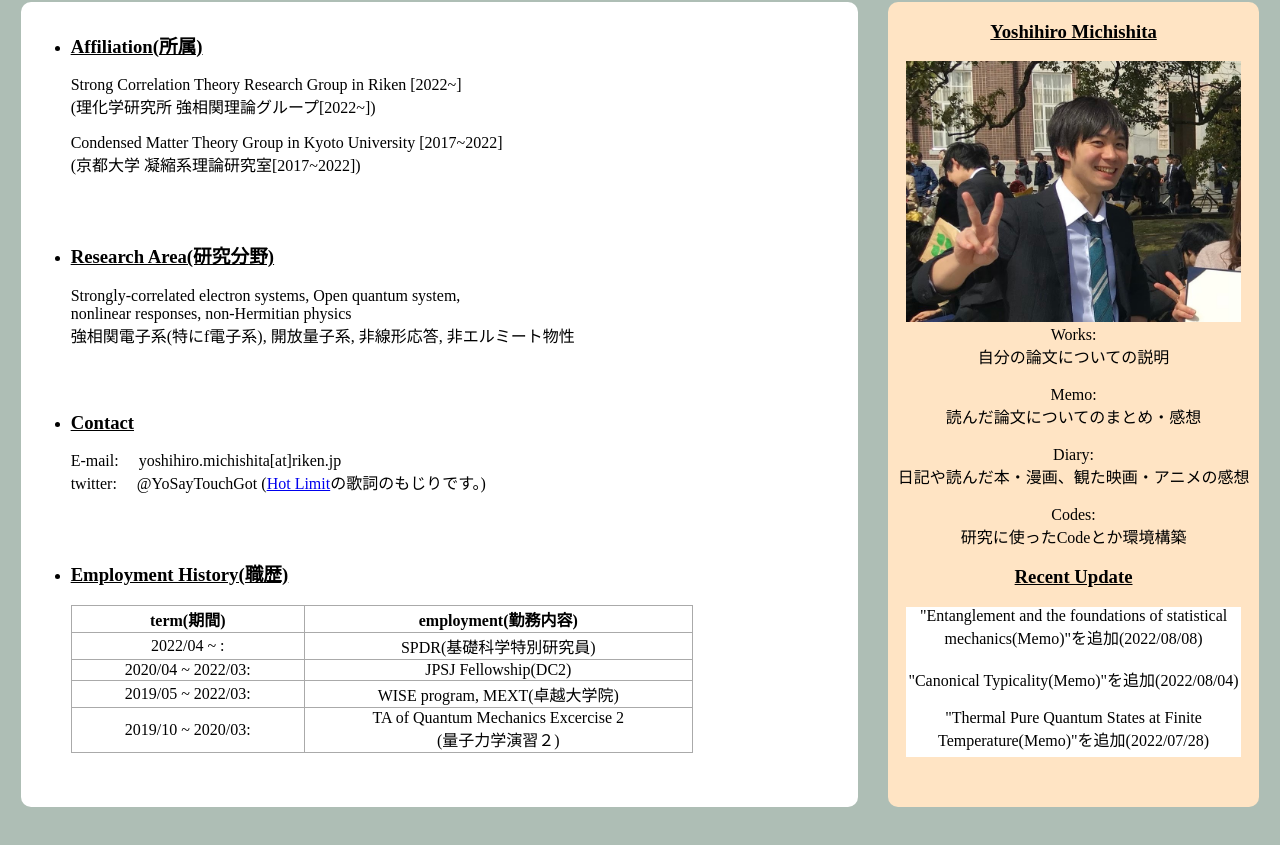
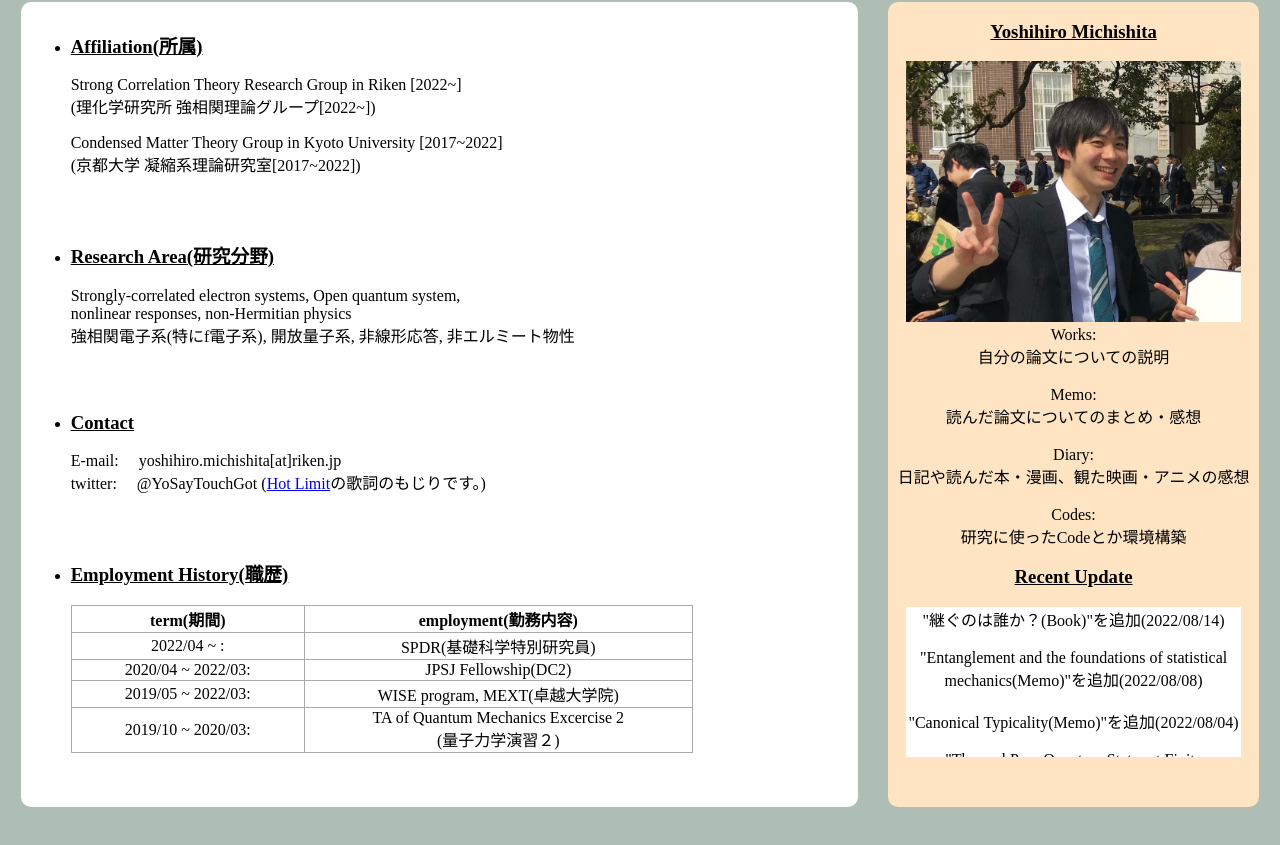
Before and after one commit to YoshihiroMichishita/YoshihiroMichishita.github.io, a plain HTML site: page index.html in a window 1280 px wide. Shown: the part 958-1803 px from the top of the page. Drawn offline with Linux system fonts and the light colour scheme.

Commit message:
tsugunohadare

```diff
--- a/index.html
+++ b/index.html
@@ -62,6 +62,7 @@
                 Codes:<br>研究に使ったCodeとか環境構築
                 <h3 style="text-decoration:underline">Recent Update </h3>
                 <div class="scroll-box">
+                    "継ぐのは誰か？(Book)"を追加(2022/08/14)<br><br>
                     "Entanglement and the foundations of statistical mechanics(Memo)"を追加(2022/08/08)<br><br>
                     "Canonical Typicality(Memo)"を追加(2022/08/04)<br><br>
                     "Thermal Pure Quantum States at Finite Temperature(Memo)"を追加(2022/07/28)<br><br>
```
